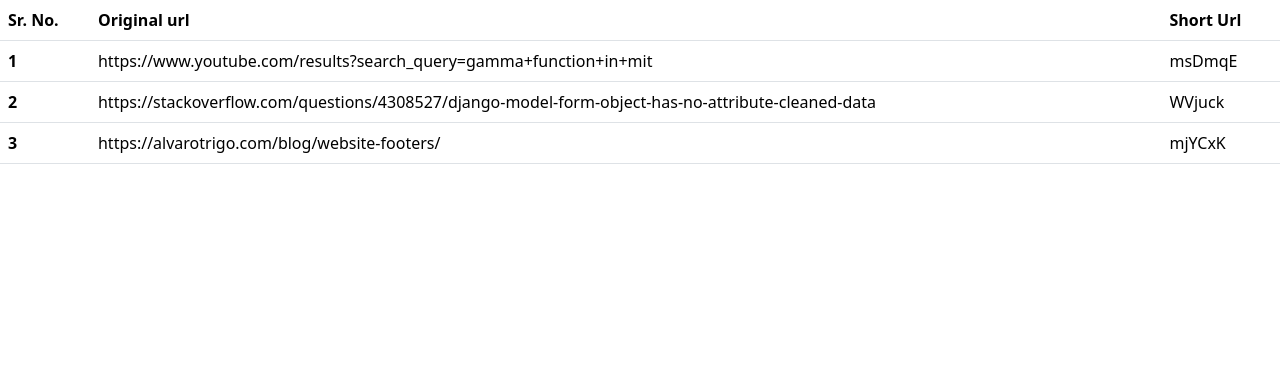
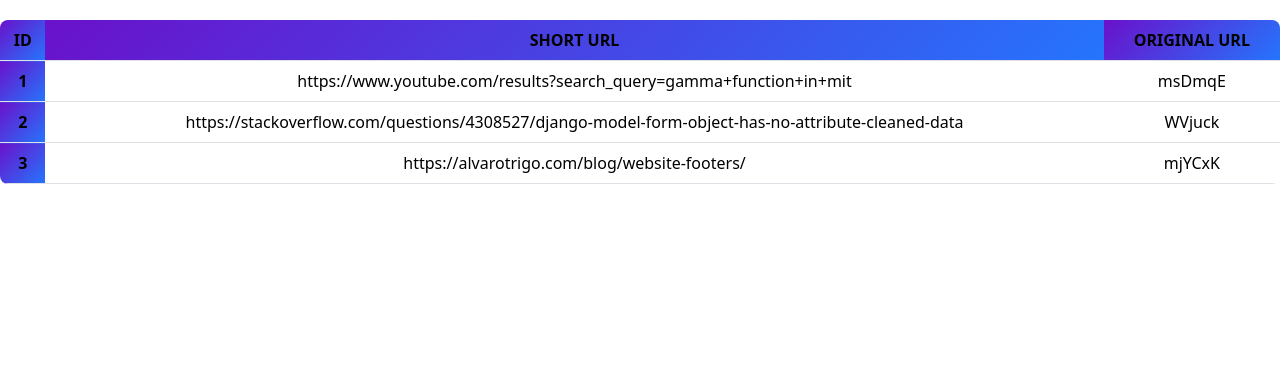
Before and after one commit to Sanjeev-hacker/22075077_sanjeev_kumar, a Django app: page /display in a window 1280 px wide. Shown: the part 56-439 px from the top of the page. Run offline with Django 4.2, Linux system fonts and the light colour scheme; data comes from the database, SQL or seed files in the repository.

Commit message:
Update display.html
Added css

```diff
--- a/url_shortener/urshort/templates/display.html
+++ b/url_shortener/urshort/templates/display.html
@@ -1,23 +1,97 @@
-{% extends "base.html" %}
-{% block start %}
-<table class="table">
+{% extends "base.html" %} {% block start %}
+<style>
+  /* Table Container */
+  .table-container {
+    margin-top: 20px;
+    overflow-x: auto;
+  }
+
+  /* Table */
+  table {
+    width: 100%;
+    border-collapse: collapse;
+    border-radius: 8px;
+    overflow: hidden;
+  }
+
+  /* Table Header */
+  th {
+    background: linear-gradient(135deg, #6a11cb, #2575fc);
+    color: white;
+    font-weight: bold;
+    text-transform: uppercase;
+    padding: 12px;
+    text-align: center;
+    white-space: nowrap;
+  }
+
+  /* Table Data (td) */
+  td {
+    padding: 12px;
+    color: white;
+    text-align: center;
+    vertical-align: middle;
+    font-size: 1rem;
+    font-weight: 500;
+    word-break: break-word;
+  }
+
+  /* Ensure URLs don’t overflow */
+  td a {
+    color: #ffcc00;
+    text-decoration: none;
+    font-weight: bold;
+  }
+
+  td a:hover {
+    text-decoration: underline;
+  }
+
+  /* Alternate Row Background */
+  tr:nth-child(even) {
+    background: rgba(255, 255, 255, 0.05);
+  }
+
+  /* Hover Effect */
+  tr:hover {
+    background: rgba(255, 255, 255, 0.15);
+    transition: 0.3s ease-in-out;
+  }
+
+  /* Responsive Design */
+  @media (max-width: 768px) {
+    th,
+    td {
+      font-size: 0.9rem;
+      padding: 10px;
+    }
+
+    td {
+      display: block;
+      text-align: left;
+      padding: 8px;
+    }
+  }
+</style>
+<div class="table-container">
+  <table class="table">
     <thead>
       <tr>
-        <th scope="col">Sr. No.</th>
-        <th scope="col">Original url</th>
-        <th scope="col">Short Url</th>
-
+        <th>ID</th>
+        <th>Short URL</th>
+        <th>Original URL</th>
       </tr>
     </thead>
     <tbody>
-        {% for url in url %}
+      {% for url in url %}
       <tr>
         <th scope="row">{{forloop.counter}}</th>
         <td>{{url.long_url}}</td>
         <td>{{url.short_code}}</td>
-
       </tr>
-     {% endfor %}
+      {% endfor %}
     </tbody>
   </table>
-    {% endblock  %}
+</div>
+
+{% endblock %}
```
